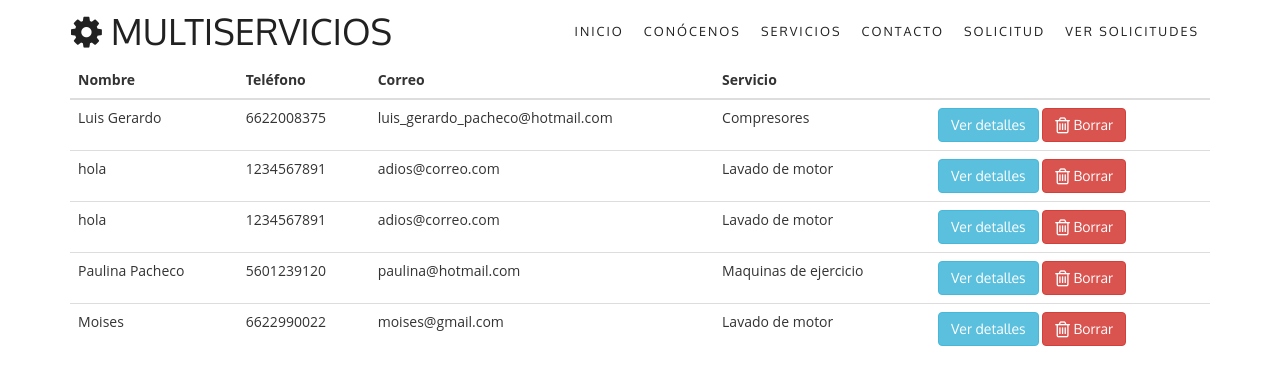
After one commit to NekuLp/MultiServicios, a Django app: a page that uses templates/base.html in a window 1280 px wide. The commit adds this page. Shown: the top 385 px of the page. Run offline with Django 3.2, Linux system fonts and the light colour scheme; a user stored in the database is signed in; data comes from the database, SQL or seed files in the repository; both versions use the stored data as it was after the commit; some libraries are stand-ins or nearby versions.

Commit message:
ultimos cambios :sushi:

```diff
--- a/proyecto_ajeno/urls.py
+++ b/proyecto_ajeno/urls.py
@@ -21,7 +21,12 @@ from sitio import views
 urlpatterns = [
     url(r'^admin/', admin.site.urls),
     url(r'^$', views.index, name='index'),
-    url(r'^contacto/', views.contacto, name='contacto'),
-    url(r'^conocenos/', views.conocenos, name='conocenos'),
-    url(r'^servicios/', views.servicios, name='servicios'),
+    url(r'^contacto/$', views.contacto, name='contacto'),
+    url(r'^conocenos/$', views.conocenos, name='conocenos'),
+    url(r'^servicios/$', views.servicios, name='servicios'),
+    url(r'^solicitud/$', views.solicitud, name='solicitud'),
+    url(r'^solicitud-enviada/$', views.solicitud_enviada, name='solicitud_enviada'),
+    url(r'^lista-solicitud/$', views.lista_solicitud, name='lista_solicitud'),
+    url(r'^solicitud/(?P<id_solicitud>[\w\-]+)/$', views.solicitud_detalles, name='solicitud_detalles'),
+    url(r'^eliminar-solicitud/(?P<id_solicitud>[\w\-]+)/$', views.solicitud_eliminar, name='solicitud_eliminar'),
 ]
--- a/sitio/models.py
+++ b/sitio/models.py
@@ -1,3 +1,4 @@
+from django.core.exceptions import ValidationError
 from django.db import models
 
 # Create your models here.
@@ -13,3 +14,28 @@ class Noticia(models.Model):
 
     def __str__(self):
         return self.titulo
+
+class Solicitud(models.Model):
+
+    def phone_validator(value):
+
+        if len(value) < 10:
+            raise ValidationError(
+                'El número telefónico no puede tener menos de 10 digitos', code='invalid')
+
+    def digit_validator(value):
+         if not value.isdigit():
+            raise ValidationError('Este campo debe contener unicamente numeros [0-9]', code='invalid')
+
+    servicios=(
+        ('Lavado de motor','Lavado de motor'),
+        ('Hidro Lavadoras', 'Hidro Lavadoras'),
+        ('Compresores', 'Compresores'),
+        ('Maquinas de ejercicio', 'Maquinas de ejercicio')
+    )
+
+    nombre = models.CharField(blank=False, max_length=50, verbose_name="Nombre" )
+    telefono = models.CharField(blank=False,max_length=10, verbose_name="Telefono")
+    correo = models.EmailField()
+    servicio = models.CharField(max_length=36,choices=servicios, default='Servicio1')
+    descripcion = models.CharField(max_length=550, blank=False, verbose_name='Descripción')
--- a/sitio/views.py
+++ b/sitio/views.py
@@ -1,10 +1,13 @@
 from django.shortcuts import render
-from sitio.models import Noticia
+from sitio.models import Noticia,Solicitud
+from sitio.forms import SolicitudForm
+from django.shortcuts import redirect
+from django.contrib.auth.decorators import login_required
 
 # Create your views here.
 def index(request):
     context_dict = {}
-    noticias = Noticia.objects.all().order_by('-fecha')
+    noticias = Noticia.objects.all().order_by('-fecha')[:3]
     context_dict['noticias'] = noticias
     return render(request, 'index.html', context_dict)
 
@@ -25,3 +28,39 @@ def conocenos(request):
 def servicios(request):
     context_dict = {}
     return render(request, 'servicios.html', context_dict)
+
+def solicitud(request):
+    context_dict = {}
+    if request.method == "POST":
+        form = SolicitudForm(request.POST)
+        if form.is_valid():
+            form.save()
+            return redirect('solicitud_enviada')
+    else:
+        form = SolicitudForm()
+    context_dict['form'] = form
+    return render(request, 'solicitud.html', context_dict)
+
+def solicitud_enviada(request):
+    context_dict = {}
+    return render(request, 'solicitudenviada.html', context_dict)
+
+@login_required
+def lista_solicitud(request):
+    context_dict = {}
+    solicitudes = Solicitud.objects.all().order_by('-id')
+    context_dict['solicitudes'] = solicitudes
+    return render(request, 'lista_solicitudes.html', context_dict)
+
+@login_required
+def solicitud_detalles(request, id_solicitud):
+    context_dict = {}
+    solicitud = Solicitud.objects.get(id=id_solicitud)
+    context_dict['solicitud'] = solicitud
+    return render(request, 'solicitud_detalles.html', context_dict)
+
+@login_required
+def solicitud_eliminar(request, id_solicitud):
+    solicitud = Solicitud.objects.get(id=id_solicitud)
+    solicitud.delete()
+    return lista_solicitud(request)
--- a/templates/base.html
+++ b/templates/base.html
@@ -53,6 +53,10 @@
                             <li><a data-hover="________" href="{% url 'servicios' %}" >Servicios</a></li>
 
                             <li><a data-hover="________" href="{% url 'contacto' %}" >Contacto</a></li>
+                            <li><a data-hover="________" href="{% url 'solicitud' %}" >Solicitud</a></li>
+                            {% if user.is_authenticated %}
+                                <li><a data-hover="________" href="{% url 'lista_solicitud' %}" >Ver solicitudes</a></li>
+                            {% endif %}
                         </ul>
                     </nav>
                 </div>
@@ -133,7 +137,7 @@
     });
 </script>
 <!--banner Slider starts Here-->
-	<script type="text/javascript" src="js/modernizr.custom.79639.js"></script>
+<!--script type="text/javascript" src="{% static 'js/modernizr.custom.79639.js' %}"></script-->
 <!-- //Default-JavaScript-File -->
 <!-- gallery-pop-up -->
 <script src="{%  static 'js/jquery.chocolat.js' %}"></script>
--- a/templates/contacto.html
+++ b/templates/contacto.html
@@ -1,4 +1,5 @@
 {% extends "base.html" %}
+{% load static %}
 {% block content %}
 	<!--contact-section-end-here-->
 	<section class="contact-map" id="contact">
--- /dev/null
+++ b/templates/lista_solicitudes.html
@@ -0,0 +1,44 @@
+{% extends "base.html" %}
+{% load static %}
+{% block content %}
+    <div class="container">
+        <table class="table table-hover">
+            <thead>
+            <tr>
+                <th>Nombre</th>
+                <th>Teléfono</th>
+                <th>Correo</th>
+                <th>Servicio</th>
+                <th></th>
+            </tr>
+            </thead>
+            <tbody>
+            {% for solicitud in solicitudes %}
+
+                <tr>
+                    <td>{{ solicitud.nombre }}</td>
+                    <td>{{ solicitud.telefono }}</td>
+                    <td>{{ solicitud.correo }}</td>
+                    <td>{{ solicitud.servicio }}</td>
+                    <td>
+                        <a class="btn btn-info" data-toggle="collapse" data-target="#descripcion{{ forloop.counter }}">Ver detalles</a>
+                        <a class="btn btn-danger" href="{% url 'solicitud_eliminar' solicitud.id %}" onclick="return confirm('Está seguro?')"><i class="fa fa-trash-o fa-lg"></i> Borrar</a>
+                    </td>
+                </tr>
+                <tr id="descripcion{{ forloop.counter }}" class="collapse">
+                    <td colspan="3" style="max-width: 400px; word-wrap: break-word; padding-left: 30px">Descripción: </br>{{ solicitud.descripcion }}</td>
+                    <td colspan="2"></td>
+                </tr>
+
+
+            {% endfor %}
+
+            </tbody>
+
+        </table>
+
+    </div>
+
+
+
+{% endblock %}
```
Also changed, not shown: sitio/forms.py (added, +10 -0 lines), templates/solicitud.html (added, +48 -0 lines), templates/solicitud_detalles.html (added, +11 -0 lines), templates/solicitudenviada.html (added, +18 -0 lines), db.sqlite3, sitio/migrations/0002_solicitud.py (added), sitio/migrations/0003_auto_20171203_0234.py (added), 1 other file. Lines whose indentation alone changed are shown as unchanged.
